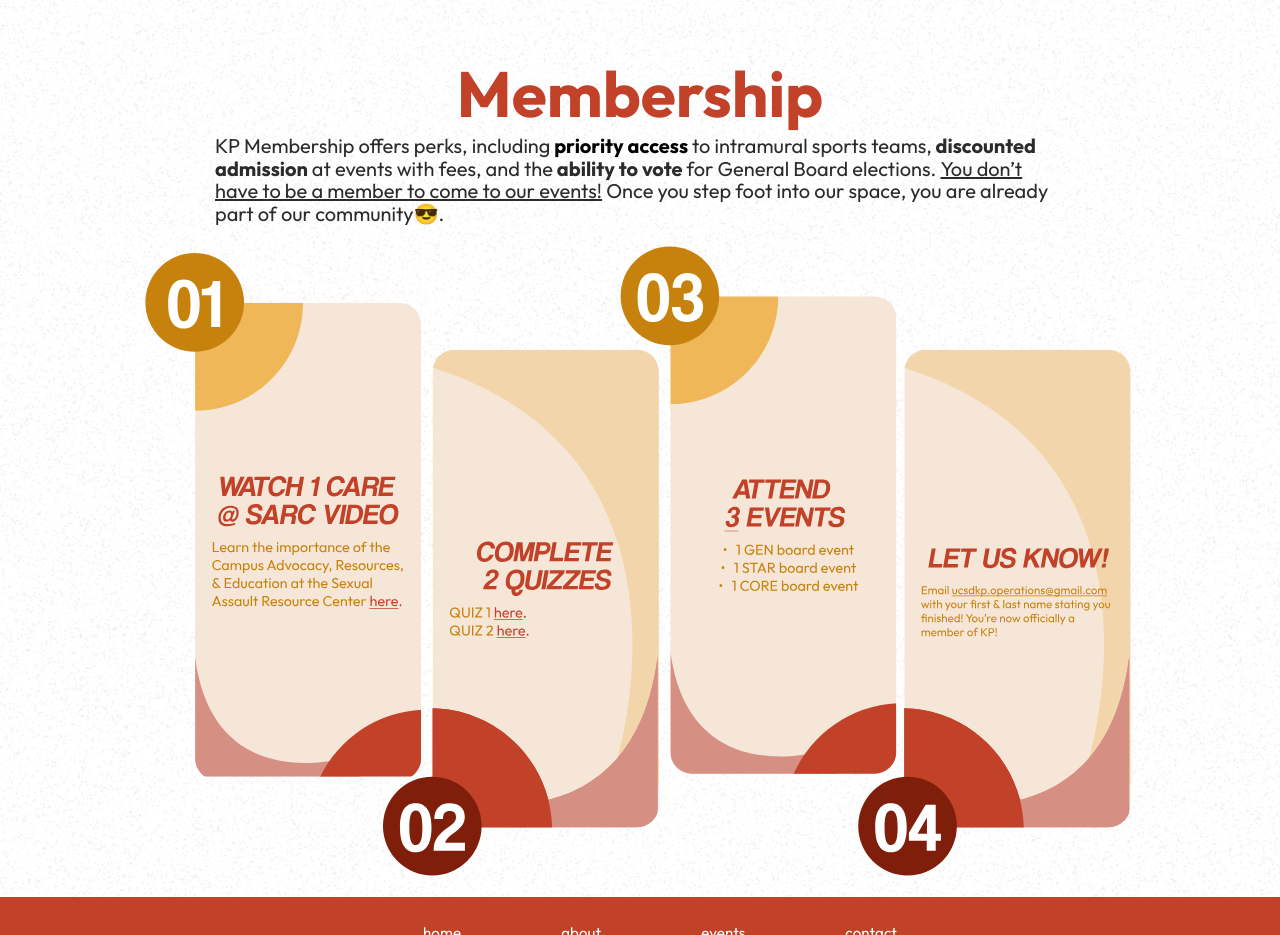
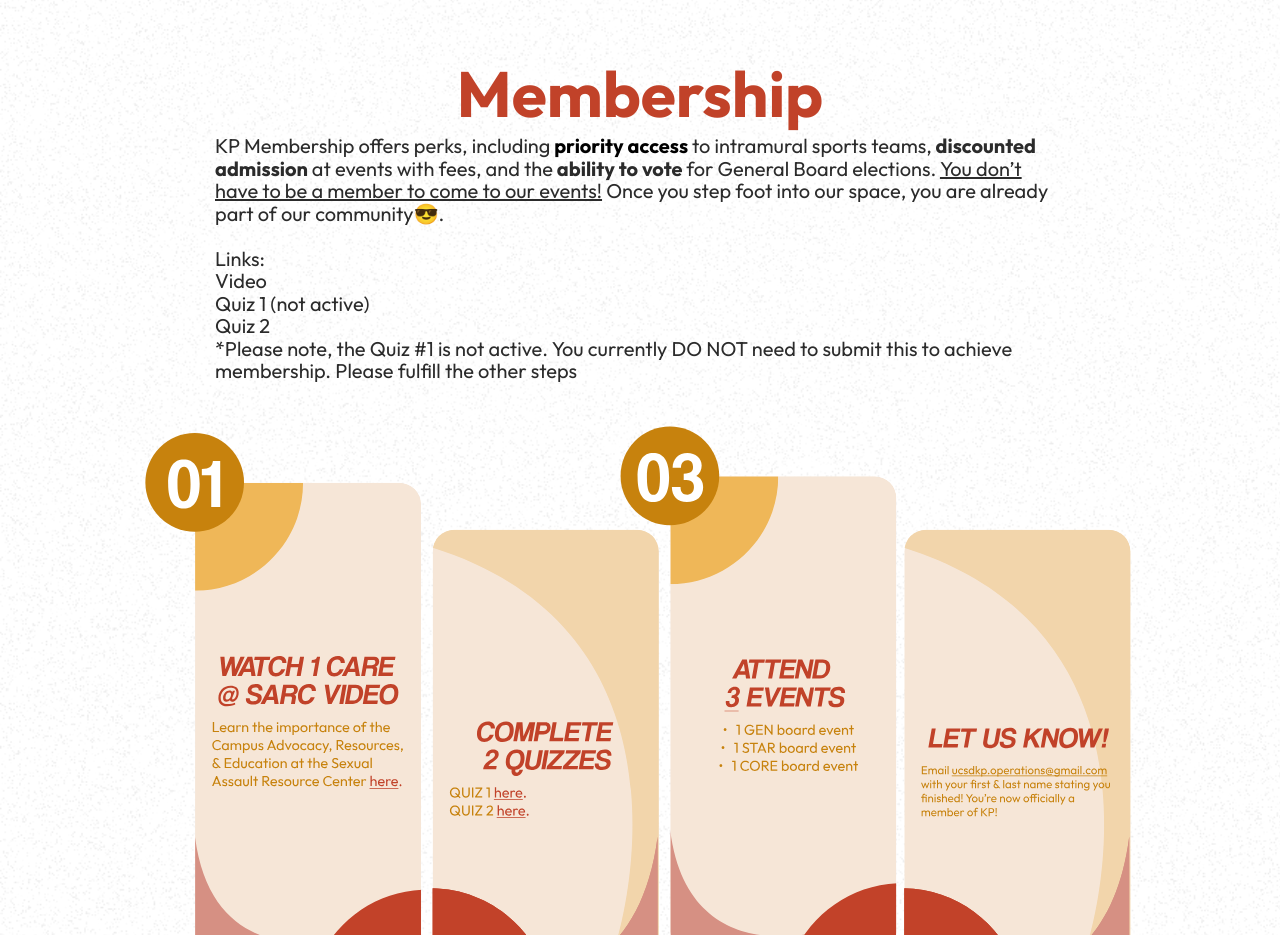
Before and after one commit to a2jensen/KP-Website, a Next.js app: page /about in a window 1280 px wide. Shown: the part 1243-2178 px from the top of the page. Built offline with nearby package versions, Linux system fonts and the light colour scheme.

Commit message:
fixed membership font and updated description

```diff
--- a/components/aboutPage/membership/membership.jsx
+++ b/components/aboutPage/membership/membership.jsx
@@ -9,12 +9,23 @@ export default function membership() {
     <div>
       <div className={styles.container}>
         <h3 className={styles.member}>Membership</h3>
-        <p className={styles.info}>KP Membership offers perks, including
+        <p className={styles.info}>
+        KP Membership offers perks, including
         <strong className={styles.bold}> priority access </strong> to intramural sports teams,
         <strong> discounted admission </strong> at events with fees, and the
         <strong> ability to vote </strong> for General Board elections.
         <span> </span><u className={styles.underline}>You don’t have to be a member to come to our events!</u><span> </span>
-         Once you step foot into our space, you are already part of our community😎.</p>
+        Once you step foot into our space, you are already part of our community😎.
+
+        <br />
+        <br />Links:
+        <br />Video
+        <br />Quiz 1 (not active)
+        <br />Quiz 2
+        <br />*Please note, the Quiz #1 is not active. You currently DO NOT need to submit this to achieve membership. Please fulfill the other steps
+        <br />
+        <br />
+        </p>
       </div>
       <Image className={styles.image}
         src='/membership.svg'
--- a/components/aboutPage/membership/membership.module.css
+++ b/components/aboutPage/membership/membership.module.css
@@ -42,7 +42,7 @@
 .info{
     font-size: 24px;
     color: #2b2b2b;
-    font-family: Outfit;
+    /* font-family: Outfit; */
     font-size: 20px;
     font-weight: 400;
     line-height: 22.5px;
@@ -61,7 +61,6 @@
 
 .underline {
     text-decoration: underline;
-    font-family: outfit;
     font-weight: 400;
     line-height: 22.5px;
     text-align: left;
--- a/package.json
+++ b/package.json
@@ -13,7 +13,7 @@
     "@emotion/react": "^11.13.3",
     "@emotion/styled": "^11.13.0",
     "@mui/icons-material": "^6.0.2",
-    "@mui/material": "^6.0.2",
+    "@mui/material": "^6.1.1",
     "@prisma/client": "^5.18.0",
     "@vercel/postgres": "^0.9.0",
     "googleapis": "^136.0.0",
```
Also changed, not shown: 1 other file (tests, documents, lock files or other folders).
